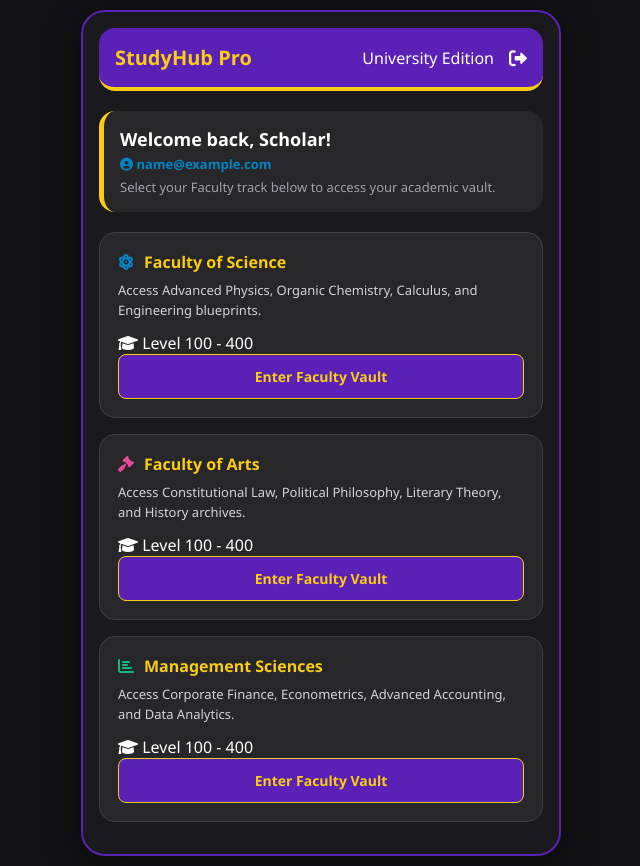
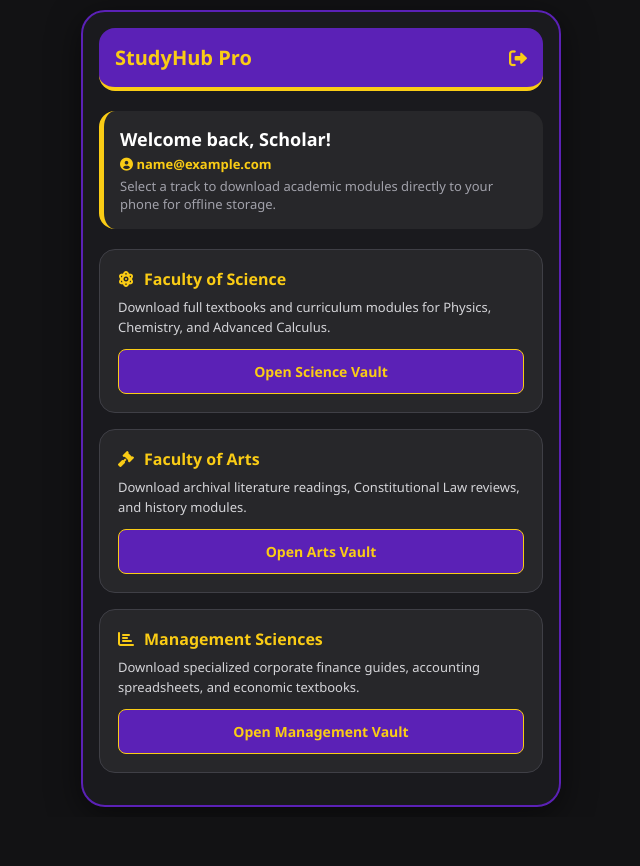
Before and after one commit to ifechukwuwinner6-ctrl/student-study-hub, a Flask app: page / in a window 1280 px wide. Shown: the whole page, without its empty margins (319-959 px from the left). After the commit the page ends 807 px from the top, so only its background shows below. Run offline with Flask 3, Linux system fonts and the light colour scheme; the visitor is signed in with stand-in values (Sample User, id 1).

Commit message:
Update index.html

```diff
--- a/templates/index.html
+++ b/templates/index.html
@@ -3,7 +3,7 @@
 <head>
     <meta charset="UTF-8">
     <meta name="viewport" content="width=device-width, initial-scale=1.0, maximum-scale=1.0, user-scalable=no">
-    <title>StudyHub Pro | Faculty Portal</title>
+    <title>StudyHub Pro</title>
     <link rel="stylesheet" href="{{ url_for('static', filename='style.css') }}">
     <link rel="stylesheet" href="https://cdnjs.cloudflare.com/ajax/libs/font-awesome/6.0.0/css/all.min.css">
 </head>
@@ -12,46 +12,32 @@
     <div class="app-container">
         <header class="app-header">
             <h1>StudyHub Pro</h1>
-            <div style="display: flex; align-items: center; gap: 15px;">
-                <span class="badge blue">University Edition</span>
-                <a href="/logout" style="color: white; font-size: 18px; text-decoration: none;" title="Logout"><i class="fas fa-sign-out-alt"></i></a>
-            </div>
+            <a href="/logout" style="color: #FACC15; font-size: 18px; text-decoration: none;"><i class="fas fa-sign-out-alt"></i></a>
         </header>
 
         <div class="welcome-section">
             <h2>Welcome back, Scholar!</h2>
-            <p style="color: #0284c7; font-weight: 600; font-size: 13px; margin-bottom: 5px; word-break: break-all;">
-                <i class="fas fa-user-circle"></i> {{ email }}
-            </p>
-            <p>Select your Faculty track below to access your academic vault.</p>
+            <p style="color: #FACC15; font-weight: 600; margin-bottom: 4px;"><i class="fas fa-user-circle"></i> {{ email }}</p>
+            <p>Select a track to download academic modules directly to your phone for offline storage.</p>
         </div>
 
         <main class="main-content">
-            <div class="dept-card science border-blue">
-                <div class="card-header">
-                    <h3><i class="fas fa-atom" style="color: #0284c7;"></i> Faculty of Science</h3>
-                </div>
-                <p>Access Advanced Physics, Organic Chemistry, Calculus, and Engineering blueprints.</p>
-                <div class="tag"><i class="fas fa-graduation-cap"></i> Level 100 - 400</div>
-                <a href="/library/science" class="action-btn bg-blue">Enter Faculty Vault</a>
+            <div class="dept-card">
+                <h3><i class="fas fa-atom"></i> Faculty of Science</h3>
+                <p>Download full textbooks and curriculum modules for Physics, Chemistry, and Advanced Calculus.</p>
+                <a href="/library/science" class="action-btn">Open Science Vault</a>
             </div>
 
-            <div class="dept-card art border-pink">
-                <div class="card-header">
-                    <h3><i class="fas fa-gavel" style="color: #ec4899;"></i> Faculty of Arts</h3>
-                </div>
-                <p>Access Constitutional Law, Political Philosophy, Literary Theory, and History archives.</p>
-                <div class="tag"><i class="fas fa-graduation-cap"></i> Level 100 - 400</div>
-                <a href="/library/art" class="action-btn bg-pink">Enter Faculty Vault</a>
+            <div class="dept-card">
+                <h3><i class="fas fa-gavel"></i> Faculty of Arts</h3>
+                <p>Download archival literature readings, Constitutional Law reviews, and history modules.</p>
+                <a href="/library/art" class="action-btn">Open Arts Vault</a>
             </div>
 
-            <div class="dept-card commercial border-green">
-                <div class="card-header">
-                    <h3><i class="fas fa-chart-bar" style="color: #10b981;"></i> Management Sciences</h3>
-                </div>
-                <p>Access Corporate Finance, Econometrics, Advanced Accounting, and Data Analytics.</p>
-                <div class="tag"><i class="fas fa-graduation-cap"></i> Level 100 - 400</div>
-                <a href="/library/commercial" class="action-btn bg-green">Enter Faculty Vault</a>
+            <div class="dept-card">
+                <h3><i class="fas fa-chart-bar"></i> Management Sciences</h3>
+                <p>Download specialized corporate finance guides, accounting spreadsheets, and economic textbooks.</p>
+                <a href="/library/commercial" class="action-btn">Open Management Vault</a>
             </div>
         </main>
     </div>
```
